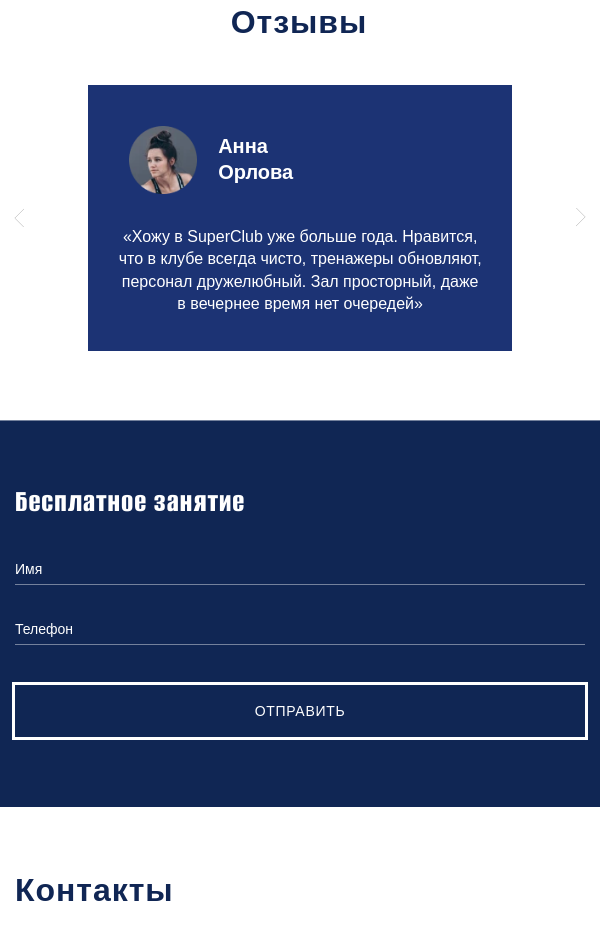
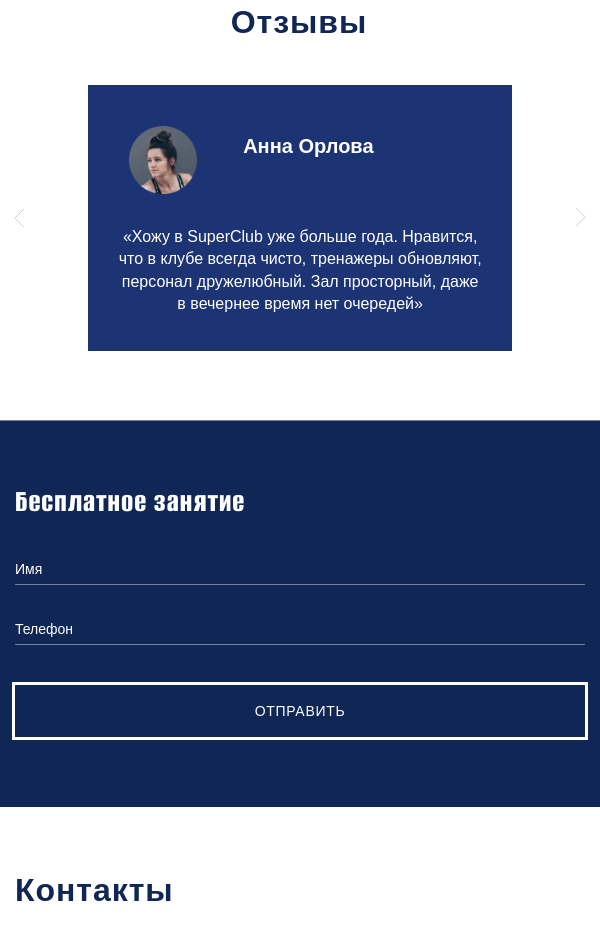
Before and after one commit to katatonia/SUPERGYM, a website built with webpack: page source/index.html in a window 600 px wide. Shown: the part 7429-8362 px from the top of the page. Built offline with nearby package versions, Linux system fonts and the light colour scheme; files whose address does not match are found by name.

```diff
--- a/source/sass/blocks/reviews.scss
+++ b/source/sass/blocks/reviews.scss
@@ -140,10 +140,8 @@
   }
 
   @media (min-width: 407px) and (max-width: 767px) {
-    display: flex;
-    flex-direction: column;
     grid-area: name;
-    padding-left: 105px;
+    padding-left: 130px;
   }
 }
 
```
Also changed, not shown: build/css/style.css, build/css/style.min.css, 1 other file.
